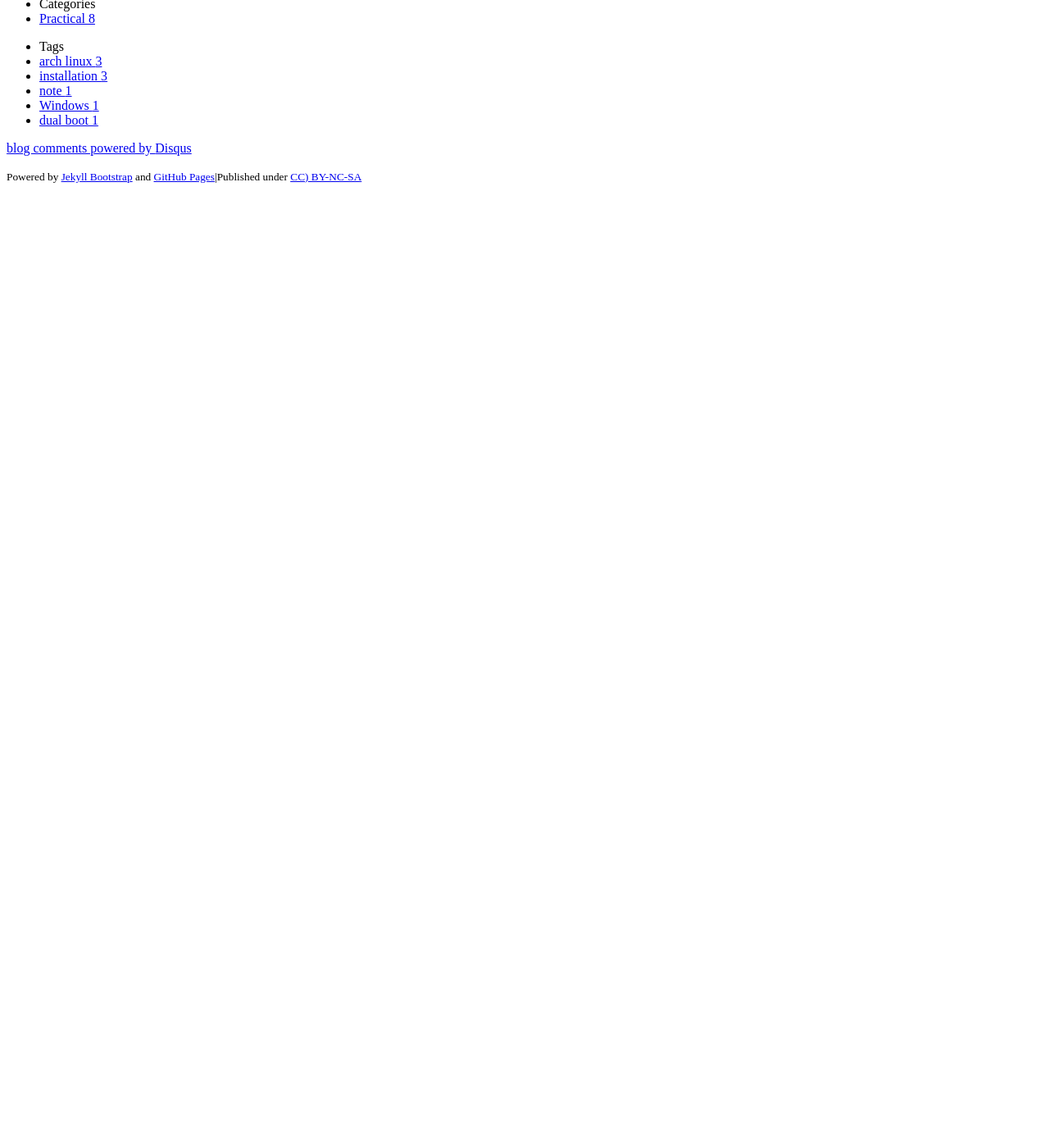
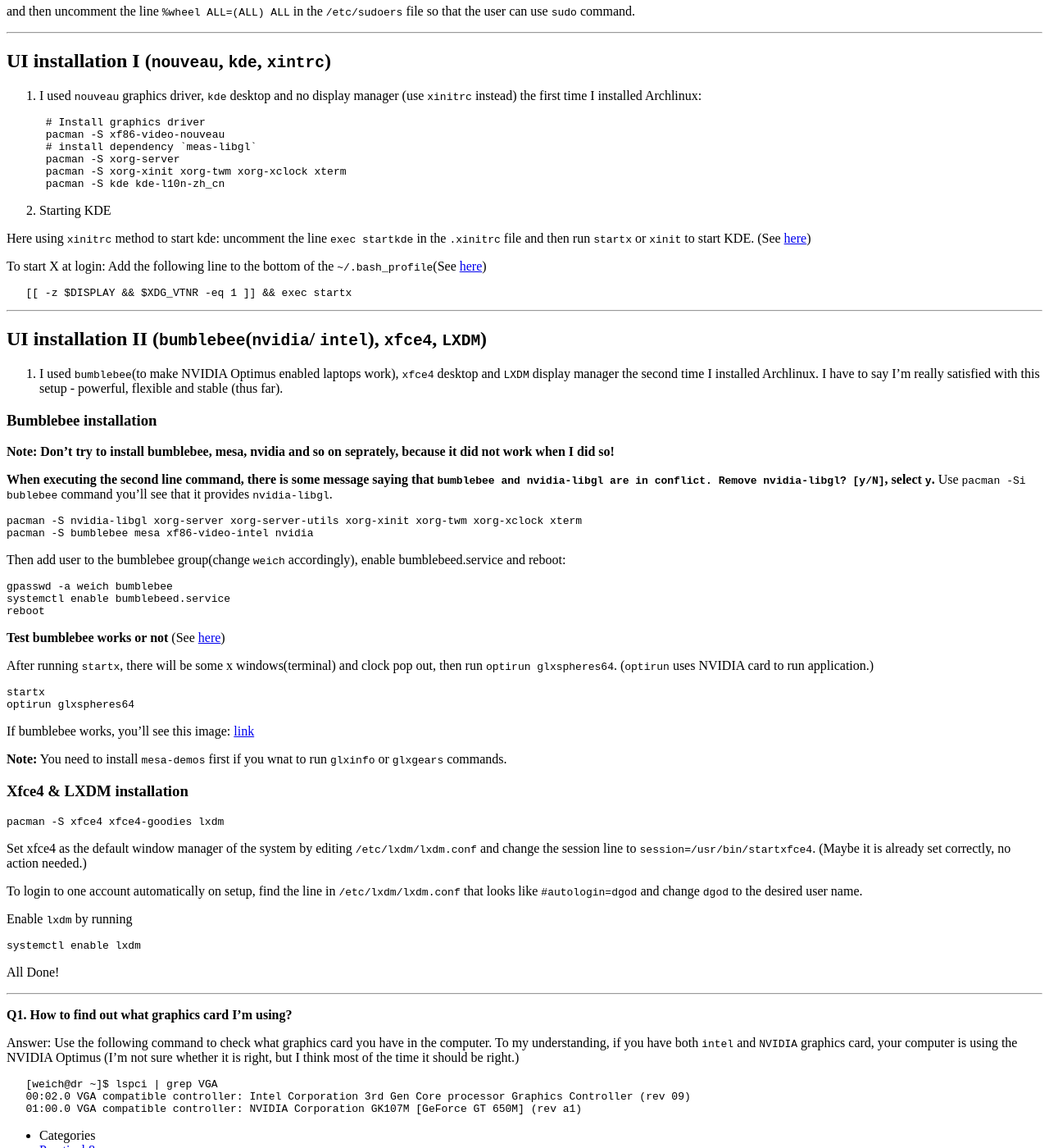
Before and after one commit to mingsnu/en, a Jekyll site: the page built from _posts/2015-01-14-archlinux-installation-note.md, in a window 1280 px wide and 1400 px high, scrolled down 1886 px. Shown: the whole window at 82% size. Built offline with Jekyll 4.4.1, drawn with Linux system fonts in a browser that asks for light colours; nearby versions of some CDN libraries; comment, search, counter and statistics services are not loaded; before the commit the page ends 2126 px from its top, so only the background shows below that; some of the changed text lies outside the part shown.

Commit message:
update archlinux installation

````diff
--- a/_posts/2015-01-14-archlinux-installation-note.md
+++ b/_posts/2015-01-14-archlinux-installation-note.md
@@ -15,16 +15,28 @@ Finally switch back to Arch linux again after trying so many linux systems. The
 
 A brief note of all steps in installing the Arch linux system would be helpful for future use.
 
-0. Make a bootable USB stick of the Arch linux (Refer [here][https://wiki.archlinux.org/index.php/USB_flash_installation_media]).
-
-1. Using `cfdisk` to partition the hard disk and flag the partition where the `/root` to be installed as `bootable` and hit `Write` (Here is sda4).
-
-2. `mount /dev/sda4 /mnt`
-
-3. Connect to the wifi:
+0. Make a bootable USB stick of the Arch linux (See [here](https://wiki.archlinux.org/index.php/USB_flash_installation_media)). Without doubt using `dd` is the easiest method, however you should be **very careful** when using this command:
 
    ```bash
-   # ip link
+   dd bs=4M if=/path/to/archlinux.iso of=/dev/sdx && sync
+   ```
+
+   most of the time `/dev/sdx` should be `/dev/sdb`, the usb disk.
+
+1. Use `cfdisk` command to partition the hard disk and flag the partition where the `/boot` to be installed as `bootable` and hit `Write`. For my case I will install `/`, `/boot` and `/home` to the same partition(sda4), so only one partition is needed.
+
+1. Create file sytems. Usually use ext4 format.
+
+   ```bash
+   mkfs.ext4 /dev/sda4
+   ```
+
+2. `mount /dev/sda4 /mnt`.
+
+3. Connect to wifi. First use `ip link` command to find the code for the wireless network interface(start with `w`) and then use `wifi-menu` command to connect to wifi.
+
+   ```bash
+   ip link
    ```
     1: lo: <LOOPBACK,UP,LOWER_UP> mtu 65536 qdisc noqueue state UNKNOWN mode DEFAULT group default
     link/loopback 00:00:00:00:00:00 brd 00:00:00:00:00:00
@@ -34,10 +46,10 @@ A brief note of all steps in installing the Arch linux system would be helpful f
     link/ether dc:85:de:88:24:09 brd ff:ff:ff:ff:ff:ff
 
    ```bash
-   # wifi-menu wlp7s0
+   wifi-menu wlp7s0
    ```
 
-4. Select nearest mirror:
+4. Select nearest mirror (can ignore this step):
 
    ```bash
    nano /etc/pacman.d/mirrorlist
@@ -52,29 +64,33 @@ A brief note of all steps in installing the Arch linux system would be helpful f
 6. Run the following command
 
    ```bash
-   gen`fstab -U -p /mnt >> /mnt/etc/fstab
+   genfstab -U -p /mnt >> /mnt/etc/fstab
    ```
 
-7. Switch root from usb to hard disk
+7. Switch root from usb to hard disk. After running the command, the prompt changes to something like `sh-4.3#`.
 
    ```bash
    arch-chroot /mnt
    ```
 
-8. Set hostname and add the same host name to `/etc/hosts`, here using 'weich' as hostname
+8. Set hostname and add the same host name to `/etc/hosts`, here using 'dh' as hostname
 
    ```bash
-   echo weich > /etc/hostname
+   echo dh > /etc/hostname
    nano /etc/hosts
    ```
 
-9. Set timezone
+    #<ip-address> <hostname.domain.org> <hostname>
+	127.0.0.1 localhost.localdomain localhost dh
+	::1   localhost.localdomain localhost dh
+
+9. Set timezone. `zone` and `subzone` are set according to your location(use tab to see all options).
 
    ```bash
    ln -sf /usr/share/zoneinfo/zone/subzone /etc/localtime
    ```
 
-10. Uncomment the needed locales in `/etc/locale.gen` and run `locale-gen`.
+10. Uncomment the needed locales in `/etc/locale.gen` and run `locale-gen`. For example `en_US.UTF-8`.
 
 11. Set locale preference in `/etc/locale.conf`.
 
@@ -101,16 +117,31 @@ A brief note of all steps in installing the Arch linux system would be helpful f
 
 14. **REBOOT**
 
-## After reboot:
+## After reboot, login as root:
 
-15. UI installation
+15. Connect to wifi using the same method as introduced in step 4. The following command makes computer automatically connect to this wifi later(change `wlp7s0` accordingly):
+
+```bash
+wifi-menu wlp7s0
+pacman -S wpa_actiond
+systemctl enable dhcpd@wlp7s0.service
+```
+
+16. Add user to the `wheel` group (only change `weicheng` accordingly):
+
+   ```bash
+   useradd -m -G wheel -S /bin/bash weicheng
+   passwd weicheng
+   ```
+   and then uncomment the line `%wheel ALL=(ALL) ALL` in the `/etc/sudoers` file so that the user can use `sudo` command.
+
+-----------------------
+
+## UI installation I (`nouveau`, `kde`, `xintrc`)
+
+1. I used `nouveau` graphics driver, `kde` desktop and no display manager (use `xinitrc` instead) the first time I installed Archlinux:
 
     ```bash
-	# wifi
-	wifi-menu wlp7s0
-	# Add user
-	useradd -m -G wheel -S /bin/bash weicheng
-	passwd weicheng
 	# Install graphics driver
 	pacman -S xf86-video-nouveau
 	# install dependency `meas-libgl`
@@ -119,12 +150,79 @@ A brief note of all steps in installing the Arch linux system would be helpful f
 	pacman -S kde kde-l10n-zh_cn
 	```
 
-16. Starting KDE
+2. Starting KDE
 
-Here using `xinitrc` method to start kde: uncomment the line `exec startkde` in the `.xinitrc` file and then run `startx` or `xinit` to start KDE.
+Here using `xinitrc` method to start kde: uncomment the line `exec startkde` in the `.xinitrc` file and then run `startx` or `xinit` to start KDE. (See [here](https://wiki.archlinux.org/index.php/Xinitrc))
 
-To start X at login: Add the following line to the bottom of the `~/.bash_profile`(refer [here][https://wiki.archlinux.org/index.php/Start_X_at_login])
+To start X at login: Add the following line to the bottom of the `~/.bash_profile`(See [here](https://wiki.archlinux.org/index.php/Start_X_at_login))
 
+   ```bash
+   [[ -z $DISPLAY && $XDG_VTNR -eq 1 ]] && exec startx
+   ```
+
+-----------------------
+
+## UI installation II (`bumblebee`(`nvidia`/ `intel`), `xfce4`, `LXDM`)
+
+1. I used `bumblebee`(to make NVIDIA Optimus enabled laptops work), `xfce4` desktop and `LXDM` display manager the second time I installed Archlinux. I have to say I'm really satisfied with this setup - powerful, flexible and stable (thus far).
+
+### Bumblebee installation
+
+**Note: Don't try to install bumblebee, mesa, nvidia and so on seprately, because it did not work when I did so!**
+
+**When executing the second line command, there is some message saying that `bumblebee and nvidia-libgl are in conflict. Remove nvidia-libgl? [y/N]`, select `y`.**  Use `pacman -Si bublebee` command you'll see that it provides `nvidia-libgl`.
+
+```bash
+pacman -S nvidia-libgl xorg-server xorg-server-utils xorg-xinit xorg-twm xorg-xclock xterm
+pacman -S bumblebee mesa xf86-video-intel nvidia
 ```
-[[ -z $DISPLAY && $XDG_VTNR -eq 1 ]] && exec startx
+Then add user to the bumblebee group(change `weich` accordingly), enable bumblebeed.service and reboot:
+
+```bash
+gpasswd -a weich bumblebee
+systemctl enable bumblebeed.service
+reboot
 ```
+
+**Test bumblebee works or not** (See [here](https://wiki.archlinux.org/index.php/bumblebee#Test))
+
+After running `startx`, there will be some x windows(terminal) and clock pop out, then run `optirun glxspheres64`. (`optirun` uses NVIDIA card to run application.)
+
+```bash
+startx
+optirun glxspheres64
+```
+
+If bumblebee works, you'll see this image: [link](http://3.bp.blogspot.com/-IpHOyORGyCg/VKLENZ8dBsI/AAAAAAAAASw/wVH2wOfRP8A/s1600/Screenshot-Untitled%2BWindow.png)
+
+**Note:** You need to install `mesa-demos` first if you wnat to run `glxinfo` or `glxgears` commands.
+
+### Xfce4 & LXDM installation
+
+```bash
+pacman -S xfce4 xfce4-goodies lxdm
+```
+
+Set xfce4 as the default window manager of the system by editing `/etc/lxdm/lxdm.conf` and change the session line to `session=/usr/bin/startxfce4`. (Maybe it is already set correctly, no action needed.)
+
+To login to one account automatically on setup, find the line in `/etc/lxdm/lxdm.conf` that looks like `#autologin=dgod` and change `dgod` to the desired user name.
+
+Enable `lxdm` by running
+
+```bash
+systemctl enable lxdm
+```
+
+All Done!
+
+----------------
+
+**Q1. How to find out what graphics card I'm using?**
+
+Answer: Use the following command to check what graphics card you have in the computer. To my understanding, if you have both `intel` and `NVIDIA` graphics card, your computer is using the NVIDIA Optimus (I'm not sure whether it is right, but I think most of the time it should be right.)
+
+   ```bash
+   [weich@dr ~]$ lspci | grep VGA
+   00:02.0 VGA compatible controller: Intel Corporation 3rd Gen Core processor Graphics Controller (rev 09)
+   01:00.0 VGA compatible controller: NVIDIA Corporation GK107M [GeForce GT 650M] (rev a1)
+   ```
````
Also changed, not shown: other parts of _posts/2015-01-14-archlinux-installation-note.md (+1 -1 lines).
